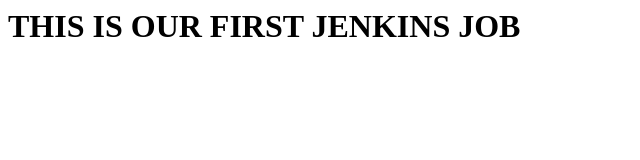
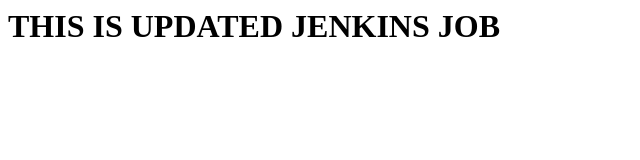
Before and after one commit to piyushkhadgiazure/myweb, a plain HTML site: page index.html in a window 1280 px wide. Shown: the whole page, without its empty margins (0-640 px from the left). Drawn offline with Linux system fonts and the light colour scheme.

Commit message:
second commit

```diff
--- a/index.html
+++ b/index.html
@@ -1 +1 @@
-<h1> THIS IS OUR FIRST JENKINS JOB </h1>
+<h1> THIS IS UPDATED JENKINS JOB </h1>
```
